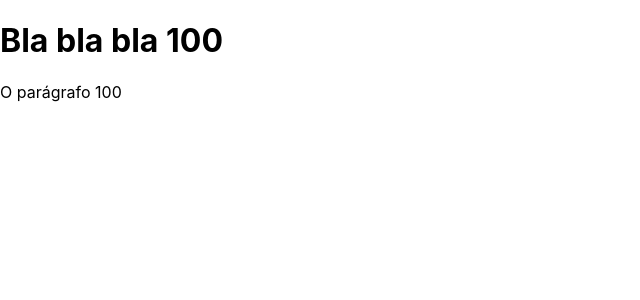
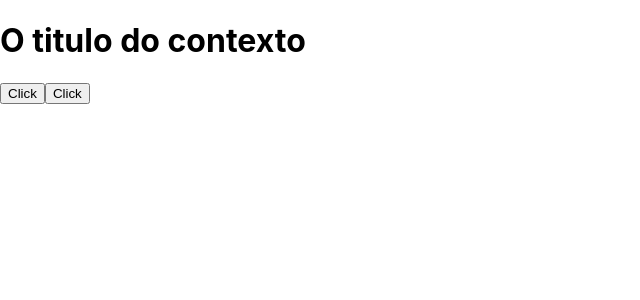
Before and after one commit to xcelsim/curso-reactjs-nextjs-project-2, a React (Create React App) app: page / in a window 1280 px wide. Shown: the top 300 px of the page, without its empty margins (0-640 px from the left). Built offline with nearby package versions, Linux system fonts and the light colour scheme.

Commit message:
Basico de useReduce

```diff
--- a/src/App.js
+++ b/src/App.js
@@ -1,12 +1,35 @@
+import { useReducer } from 'react';
 import './App.css';
-import { AppContext } from './contexts/AppContext';
-import { Div } from './components/Div';
+
+const globalState = {
+  title: 'O titulo do contexto',
+  body: 'O body do contexto',
+  counter: 0,
+};
+
+const reducer = (state, action) => {
+  switch (action.type) {
+    case 'muda': {
+      console.log('chamou muda');
+      return { ...state, title: 'mudou' };
+    }
+    case 'invert': {
+      console.log('chamou invert');
+      return { ...state, title: title.split('').reverse().join('') };
+    }
+  }
+};
 
 function App() {
+  const [state, dispatch] = useReducer(reducer, globalState);
+  const { counter, title, body } = state;
+
   return (
-    <AppContext>
-      <Div />
-    </AppContext>
+    <div>
+      <h1>{title}</h1>
+      <button onCLick={() => dispatch({ type: 'muda' })}>Click</button>
+      <button onCLick={() => dispatch({ type: 'invert' })}>Click</button>
+    </div>
   );
 }
 
--- a/src/components/Div/index.jsx
+++ /dev/null
@@ -1,11 +0,0 @@
-import { H1 } from '../H1';
-import { P } from '../P';
-// eslint-disable-next-line
-export const Div = ({ children }) => {
-  return (
-    <>
-      <H1 />
-      <P />
-    </>
-  );
-};
--- a/src/components/H1/index.jsx
+++ /dev/null
@@ -1,14 +0,0 @@
-import React, { useContext } from 'react';
-import { GlobalContext } from '../../contexts/AppContext';
-// eslint-disable-next-line
-export const H1 = () => {
-  const theContext = useContext(GlobalContext);
-  const {
-    contextState: { title, counter },
-  } = theContext;
-  return (
-    <h1>
-      {title} {counter}
-    </h1>
-  );
-};
--- a/src/components/P/index.jsx
+++ /dev/null
@@ -1,15 +0,0 @@
-import React, { useContext } from 'react';
-import { GlobalContext } from '../../contexts/AppContext';
-// eslint-disable-next-line
-export const P = () => {
-  const theContext = useContext(GlobalContext);
-  const {
-    contextState: { body, counter },
-    setState,
-  } = theContext;
-  return (
-    <p onClick={() => setState((s) => ({ ...s, counter: s.counter + 1 }))}>
-      {body} {counter}
-    </p>
-  );
-};
--- a/src/contexts/AppContext/data.js
+++ /dev/null
@@ -1,5 +0,0 @@
-export const globalState = {
-  title: 'Bla bla bla',
-  body: 'O parágrafo',
-  counter: 100,
-};
--- a/src/contexts/AppContext/index.jsx
+++ /dev/null
@@ -1,11 +0,0 @@
-import { createContext, useState } from 'react';
-import { globalState } from './data';
-
-export const GlobalContext = createContext();
-
-// eslint-disable-next-line
-export const AppContext = ({ children }) => {
-  const [contextState, setState] = useState(globalState);
-
-  return <GlobalContext.Provider value={{ contextState, setState }}>{children}</GlobalContext.Provider>;
-};
```
